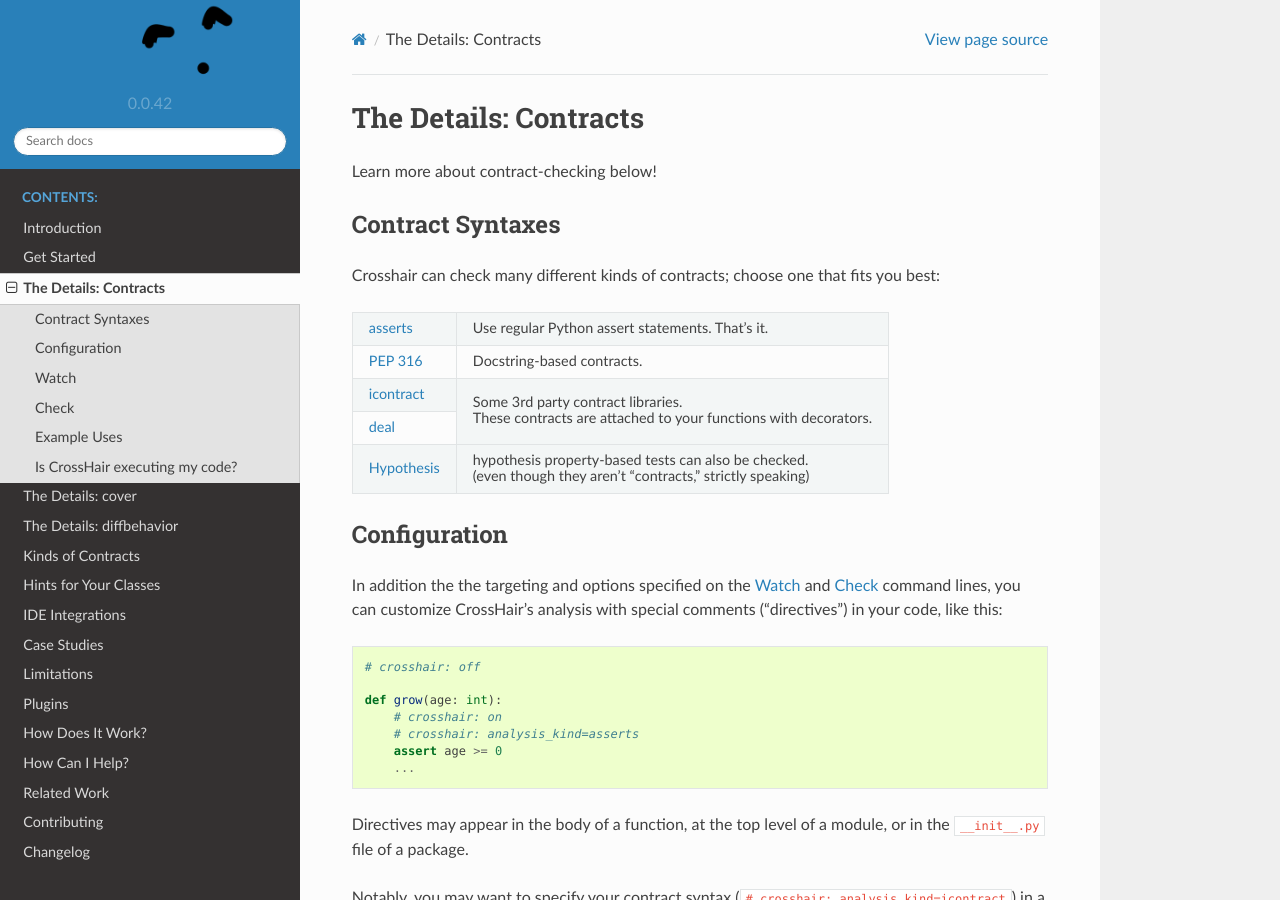
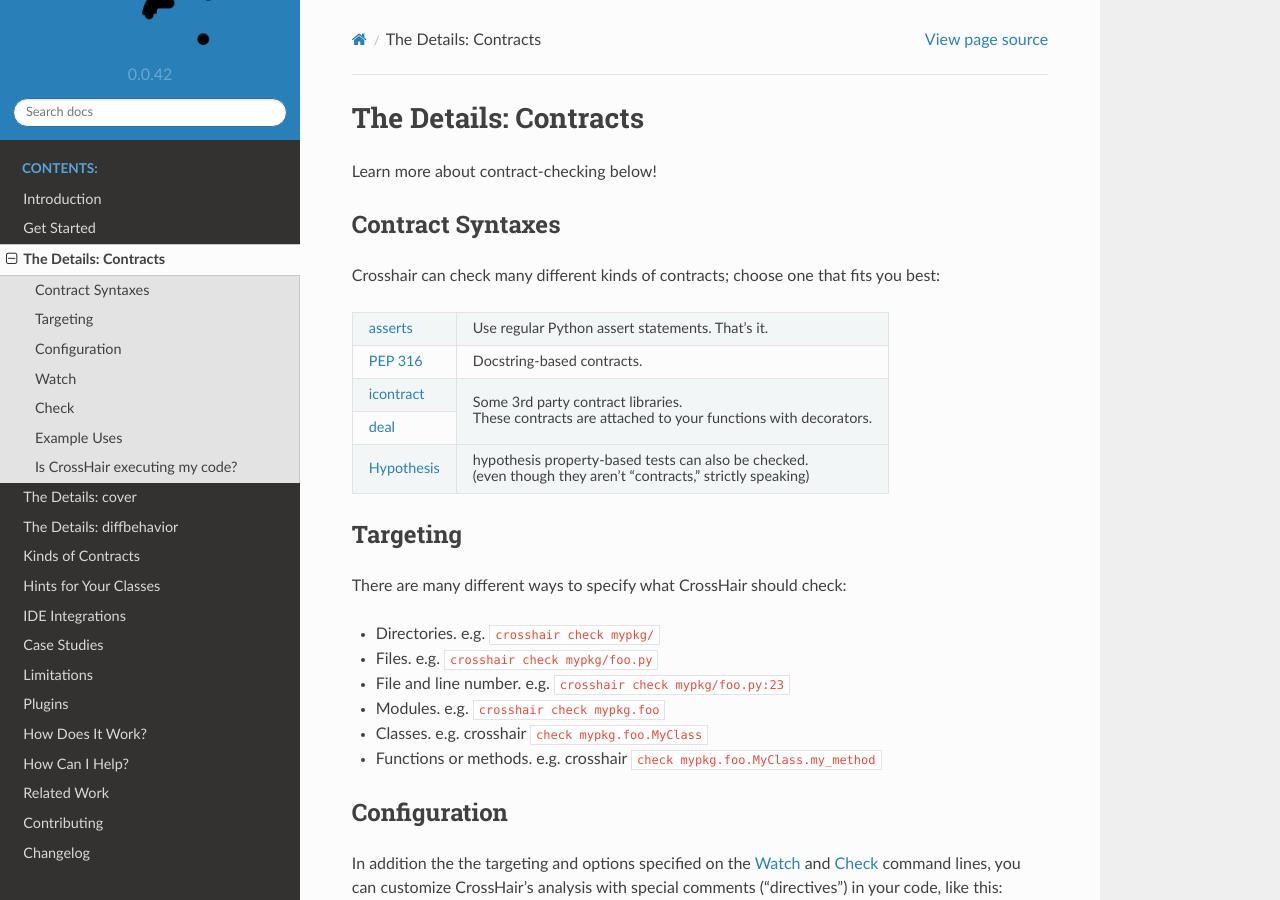
Before and after one commit to pschanely/CrossHair, a Sphinx documentation site: the page built from doc/source/contracts.rst, in a window 1280 px wide and 900 px high. Built offline with Sphinx 7.4.7 and the Read the Docs theme 2.0.0, drawn with Linux system fonts in a browser that asks for light colours; the version number is read from the project's files by our own code; some of the changed text lies outside the part shown.

Commit message:
Add back "Targeting" header in docs

```diff
--- a/doc/source/contracts.rst
+++ b/doc/source/contracts.rst
@@ -29,6 +29,19 @@
 |                                              |                                                                          |
 |                                              | (even though they aren't "contracts," strictly speaking)                 |
 +----------------------------------------------+--------------------------------------------------------------------------+
+
+
+Targeting
+=========
+
+There are many different ways to specify what CrossHair should check:
+
+* Directories. e.g. ``crosshair check mypkg/``
+* Files. e.g. ``crosshair check mypkg/foo.py``
+* File and line number. e.g. ``crosshair check mypkg/foo.py:23``
+* Modules. e.g. ``crosshair check mypkg.foo``
+* Classes. e.g. crosshair ``check mypkg.foo.MyClass``
+* Functions or methods. e.g. crosshair ``check mypkg.foo.MyClass.my_method``
 
 
 .. _contract_configuration:
```
Also changed, not shown: other parts of doc/source/contracts.rst (+0 -9 lines).
